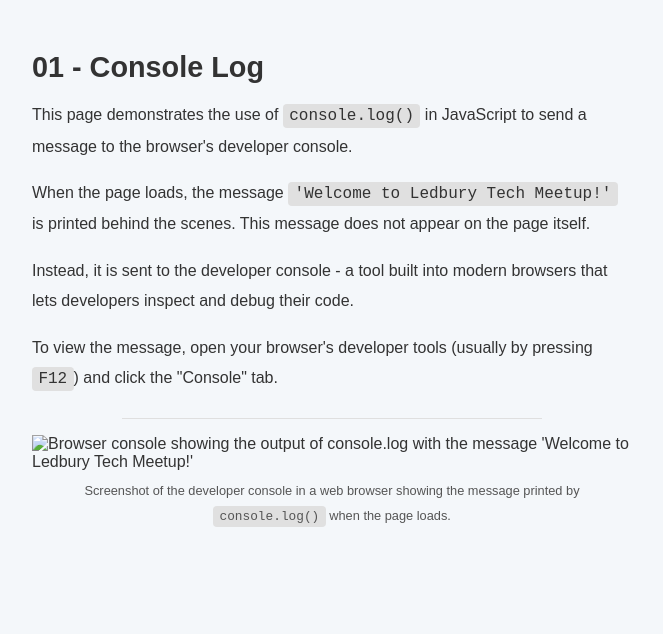
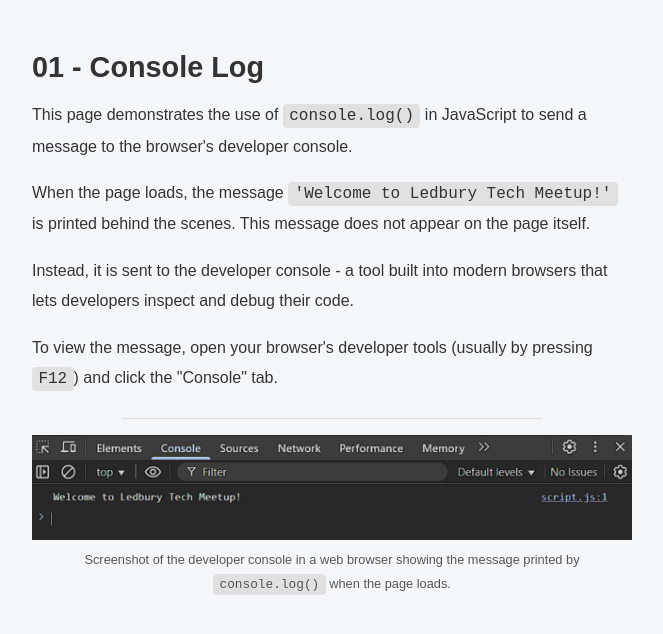
Before and after one commit to AntMoore/Ledbury-Coding-Hub, a plain HTML site: page JavaScript/01-console-log/index.html in a window 1280 px wide. Shown: the whole page, without its empty margins (308-971 px from the left). Drawn offline with Linux system fonts and the light colour scheme.

Commit message:
Update 01 js lesson image src

```diff
--- a/JavaScript/01-console-log/index.html
+++ b/JavaScript/01-console-log/index.html
@@ -79,7 +79,7 @@
 
     <hr />
 
-    <img src="../../Assets/JavaScript-Lesson/01-console-log-example.png"
+    <img src="Assets/01-console-log-example.png"
         alt="Browser console showing the output of console.log with the message 'Welcome to Ledbury Tech Meetup!'" />
 
     <p class="caption">
```
